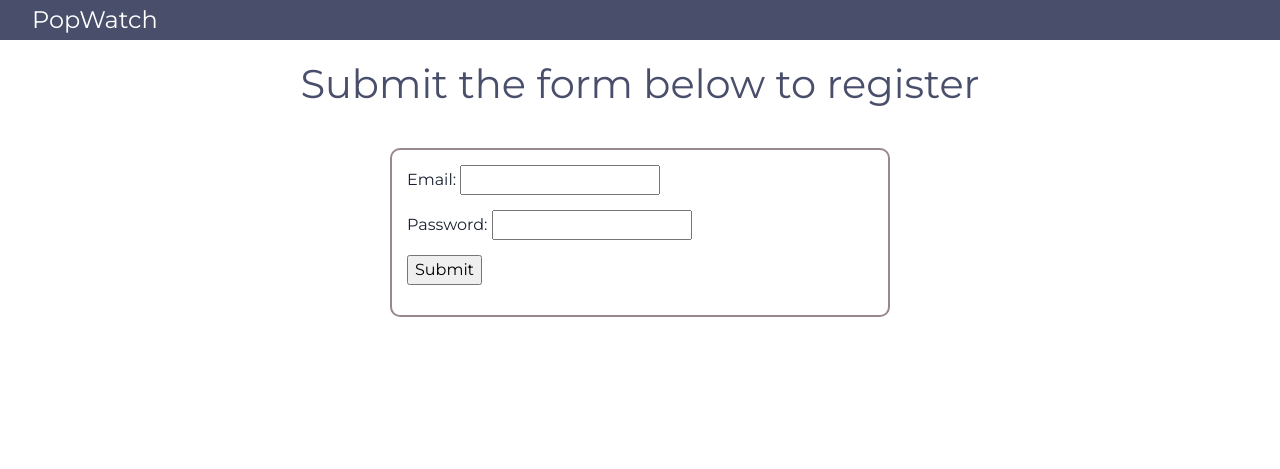
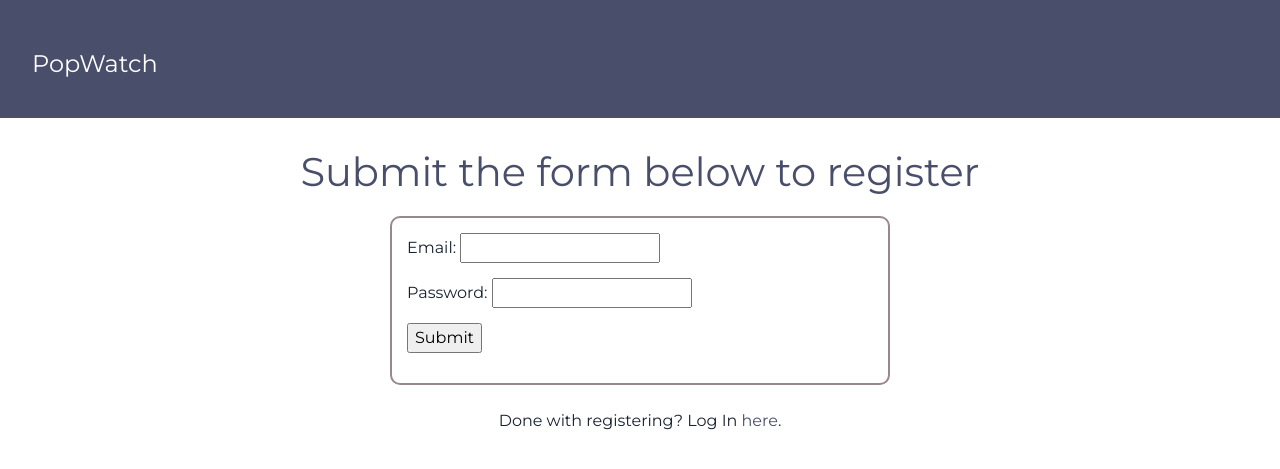
Before and after one commit to kgermeroth/PopWatch, a Flask app: page /register in a window 1280 px wide. Shown: the top 469 px of the page. Run offline with Flask 2, Linux system fonts and the light colour scheme; some libraries are stand-ins or nearby versions.

Commit message:
changed hover link color, centered nav items properly, repositioned csv button

```diff
--- a/static/project.css
+++ b/static/project.css
@@ -8,7 +8,11 @@
 
 #navbar {
     background-color: #494E6B;
-    height: 40px;
+    align-items: center;
+}
+
+.fade-in-color:hover {
+	color: rgb(205,83,96);
 }
 
 .nav-item {
@@ -26,18 +30,11 @@
 
 }
 
-h1 {
-	margin-top: 20px;
-	margin-bottom: 40px;
-}
-
-h2 {
-	margin-bottom: 40px;
-}
-
 h1, h2, h3, h4, a {
 	font-family: 'Montserrat', sans-serif;
 	color: #494E6B;
+	margin-top: 30px;
+	margin-bottom: 20px;
 
 }
 
@@ -92,3 +89,11 @@ body {
 	font-family: 'Montserrat', sans-serif;
 
 }
+
+.hotel_choices {
+	flex-wrap: nowrap;
+}
+
+.csv_button {
+	margin-bottom: 20px;
+}
--- a/templates/base.html
+++ b/templates/base.html
@@ -12,31 +12,31 @@
 
 </head>
 <body>
-	<nav id="navbar" class="navbar fixed_top navbar-expand-lg navbar-light">
-	    <div class="d-flex justify-content-start">
+	<nav id="navbar" class="navbar fixed_top navbar-light">
+	    <div class="d-flex justify-content-start align-items-center">
 	    	<li class="nav-item">
 	    		{% if not session.get('user_id') %}
-	        		<a class="nav-link brand" href="/">PopWatch</a>
+	        		<a class="nav-link brand fade-in-color" href="/">PopWatch</a>
 	        	{% endif %}
 	        	{% if session.get('user_id') %}
-	        		<a class="nav-link brand" href="/dashboard">PopWatch</a>
+	        		<a class="nav-link brand fade-in-color" href="/dashboard">PopWatch</a>
 	        	{% endif %}
 	        </li>
 	        {% if session.get('hotels_selection') %}
 		        <li class="nav-item">
-		        	<a class="nav-link" href="/dashboard">Dashboard</a>
+		        	<a class="nav-link fade-in-color" href="/dashboard">Dashboard</a>
 		        </li>
 		    {% endif %}
 		    {% if session.get('user_id')%}
 		        <li class="nav-item dropdown">
-		        	<a class="nav-link dropdown-toggle" href="#" id="navbarDropdownMenuLink" role="button" data-toggle="dropdown" aria-haspopup="true" aria-expanded="false">
+		        	<a class="nav-link dropdown-toggle fade-in-color" href="#" id="navbarDropdownMenuLink" role="button" data-toggle="dropdown" aria-haspopup="true" aria-expanded="false">
 		          Manage Comp Sets</a>
 			        <div class="dropdown-menu" aria-labelledby="navbarDropdownMenuLink">
-			          <a class="dropdown-item" href="/create">Create a New Set</a>
+			          <a class="dropdown-item fade-in-color" href="/create">Create a New Set</a>
 			          {% if session.get('set_choice') %}
-			          	<a class="dropdown-item" href="/manage">Manage Existing Comp Set</a>
+			          	<a class="dropdown-item fade-in-color" href="/manage">Manage Existing Comp Set</a>
 			          {% endif %}
-			          <a class="dropdown-item" href="/add-hotel">Add Hotel to Database</a>
+			          <a class="dropdown-item fade-in-color" href="/add-hotel">Add Hotel to Database</a>
 			        </div>
 		      	</li>
 		    {% endif %}
@@ -44,7 +44,7 @@
 	    <div class="d-flex justify-content-end">
 	    	{% if session.get('user_id') %}
 		    	<li class="nav-item">
-		       		<a class="nav-link" href="/log-off">Log Out</a>
+		       		<a class="nav-link fade-in-color" href="/log-off">Log Out</a>
 		       	</li>
 		    {% endif %}
     	</div>
--- a/templates/home.html
+++ b/templates/home.html
@@ -16,7 +16,7 @@
 		</form>
 	</div><br><br>
 	<div class="row justify-content-center">
-		<p>Not yet a user? Click <a href="/register">here</a> to register.</p>
+		<p>Not yet a user? Click <a class="fade-in-color" href="/register">here</a> to register.</p>
 	</div>
 </div>
 {% endblock %}
--- a/templates/register.html
+++ b/templates/register.html
@@ -11,6 +11,9 @@
 			Password: <input type="password" name="password"><br>
 			<input type="submit">
 		</form>
+	</div><br>
+	<div class="row justify-content-center">
+		<p>Done with registering? Log In <a class="fade-in-color" href="/">here</a>.</p>
 	</div>
 </div>
 
```
Also changed, not shown: templates/dashboard.html (+4 -6 lines).
